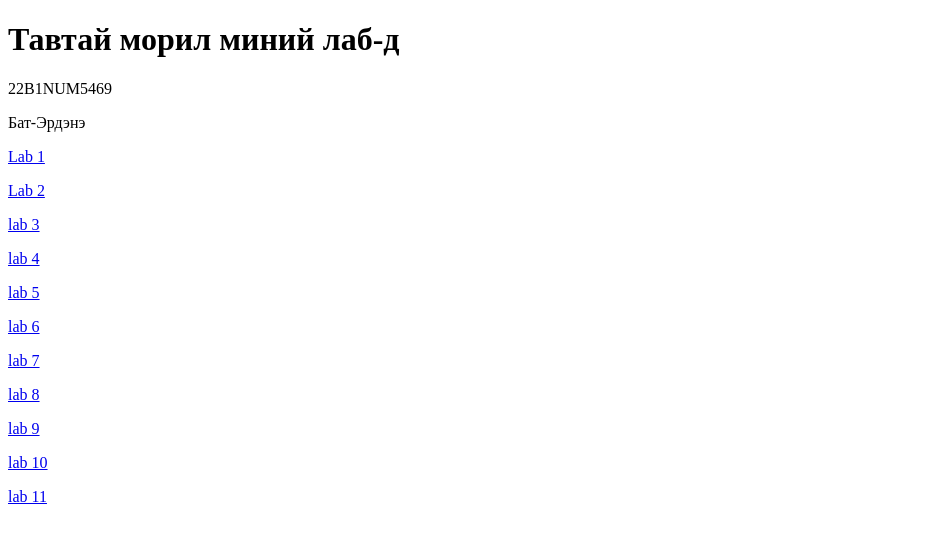
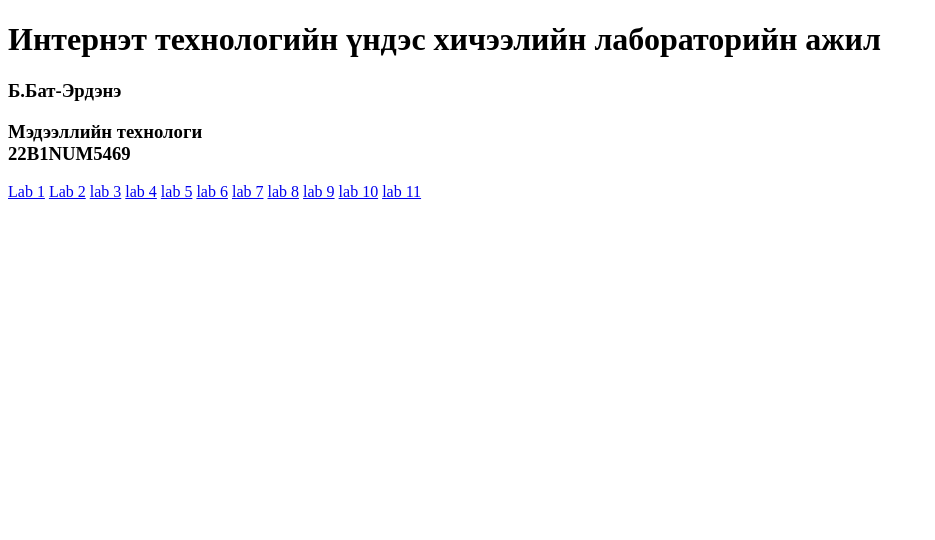
Before and after one commit to Bat-BBE/Bat-erdene-, a plain HTML site: page index.html in a window 1280 px wide. Shown: the whole page, without its empty margins (0-935 px from the left). Drawn offline with Linux system fonts and the light colour scheme.

Commit message:
dahin nemeh

```diff
--- a/index.html
+++ b/index.html
@@ -4,19 +4,21 @@
     <title>Тавтай морил минйи лаб-д</title>
 </head>
 <body>
-    <h1>Тавтай морил миний лаб-д</h1>
-    <p>22B1NUM5469</p>
-    <p>Бат-Эрдэнэ</p>
-    <p><a href="/lab1/lab1.html">Lab 1</a></p>
-    <p><a href="/lab2/lab2.html">Lab 2</a></p>
-    <p><a href="/lab3/lab3.html">lab 3</a></p>
-    <p><a href="/lab4/lab4.html">lab 4</a></p>
-    <p><a href="/lab5/lab5.html">lab 5</a></p>
-    <p><a href="/lab6/lab6.html">lab 6</a></p>
-    <p><a href="/lab7/lab7.html">lab 7</a></p>
-    <p><a href="/lab8/lab8.html">lab 8</a></p>
-    <p><a href="/lab9/lab9.html">lab 9</a></p>
-    <p><a href="/lab10/lab10.html">lab 10</a></p>
-    <p><a href="/lab11/lab11.html">lab 11</a></p>
+    <h1>Интернэт технологийн үндэс хичээлийн лабораторийн ажил</h1>
+    <h3>Б.Бат-Эрдэнэ<br></h3>
+    <h3>Мэдээллийн технологи <br>
+    22B1NUM5469</h3>
+
+    <a href="lab1/">Lab 1</li></a>
+    <a href="lab2/">Lab 2</li></a>
+    <a href="/lab3/">lab 3</li></a>
+    <a href="/lab4/">lab 4</li></a>
+    <a href="/lab5/">lab 5</li></a>
+    <a href="/lab6/">lab 6</li></a>
+    <a href="/lab7/">lab 7</li></a>
+    <a href="/lab8/">lab 8</li></a>
+    <a href="/lab9/">lab 9</li></a>
+    <a href="/lab10/">lab 10</li></a>
+    <a href="/lab11/">lab 11</li></a>
 </body>
 </html>
```
